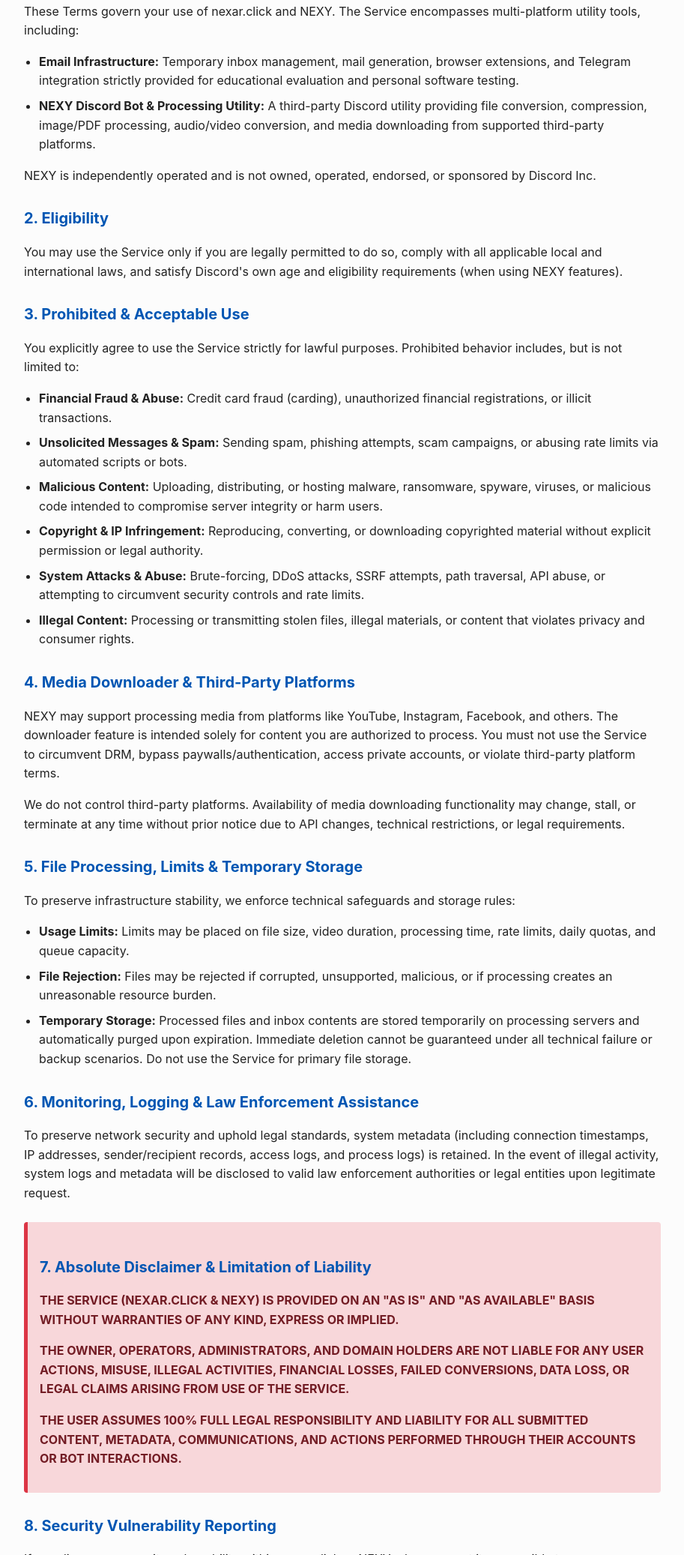
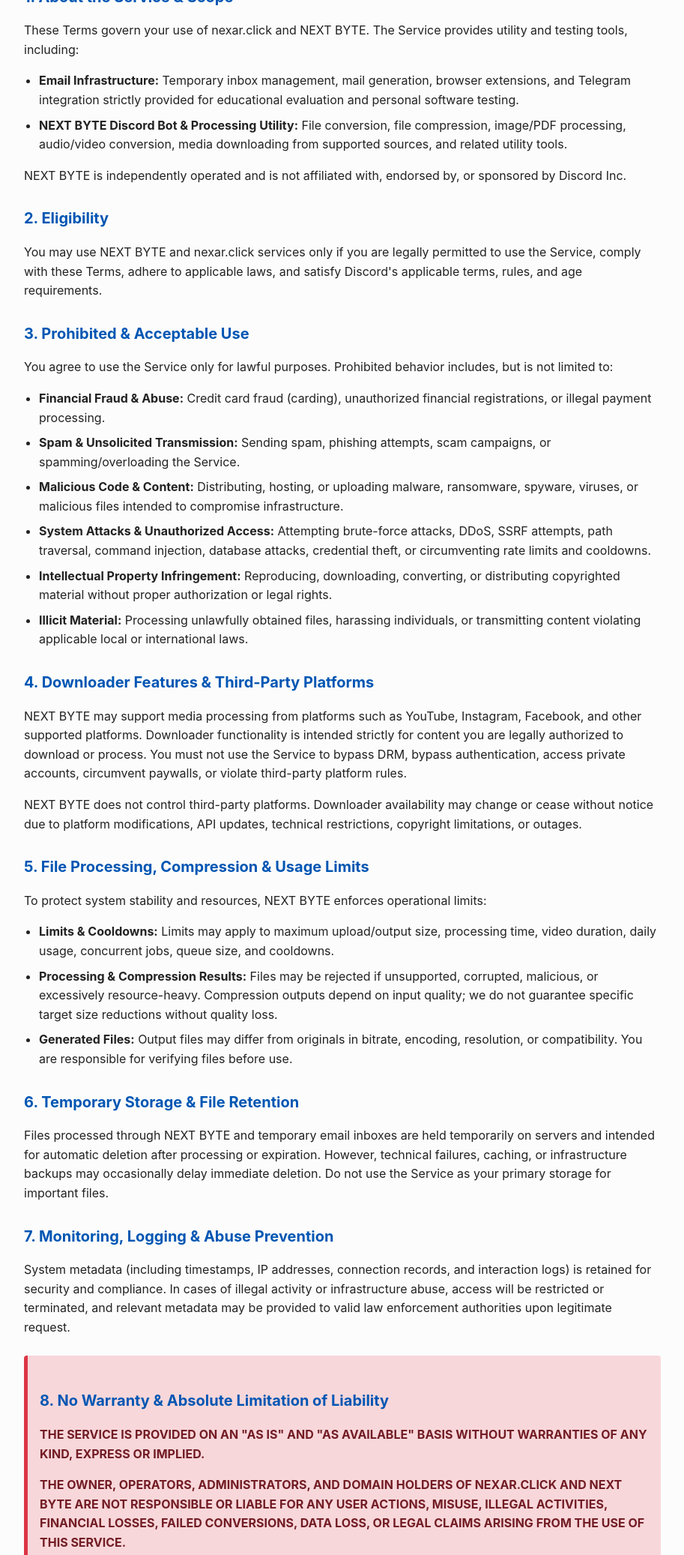
Before and after one commit to mailnexar/terms, a plain HTML site: page index.html in a window 1280 px wide. Shown: the part 363-2437 px from the top of the page at 75% size, without its empty margins (183-1096 px from the left). Drawn offline with Linux system fonts and the light colour scheme.

Commit message:
Update branding from NEXY to NEXT BYTE in terms document

```diff
--- a/index.html
+++ b/index.html
@@ -3,7 +3,7 @@
 <head>
     <meta charset="UTF-8">
     <meta name="viewport" content="width=device-width, initial-scale=1.0">
-    <title>Terms of Service & Usage Agreement - nexar.click & NEXY</title>
+    <title>Terms of Service & Usage Agreement - nexar.click & NEXT BYTE</title>
     <style>
         body { font-family: -apple-system, BlinkMacSystemFont, "Segoe UI", Roboto, Helvetica, Arial, sans-serif; line-height: 1.6; padding: 40px 20px; max-width: 850px; margin: 0 auto; color: #222; background-color: #fcfcfc; }
         h1 { border-bottom: 2px solid #007bff; padding-bottom: 8px; color: #111; font-size: 1.8rem; }
@@ -22,68 +22,75 @@
     <p><em>Last Updated: October 3, 2026</em></p>
 
     <div class="alert-box">
-        IMPORTANT NOTICE: By accessing, creating accounts on, or interacting with <strong>nexar.click</strong> mail infrastructure, Telegram bots, browser extensions, or the <strong>NEXY Discord Bot & Utilities</strong> (collectively, the "Service"), you agree to be bound by these Terms of Service. If you do not agree, do not use the Service.
+        IMPORTANT NOTICE: By accessing, creating accounts on, or interacting with <strong>nexar.click</strong> mail infrastructure, Telegram bots, browser extensions, or the <strong>NEXT BYTE</strong> Discord Bot & Utilities (collectively, the "Service"), you agree to be bound by these Terms of Service. If you do not agree with them, you must stop using the Service.
     </div>
 
-    <h2>1. Scope of Service & Purpose</h2>
-    <p>These Terms govern your use of nexar.click and NEXY. The Service encompasses multi-platform utility tools, including:</p>
+    <h2>1. About the Service & Scope</h2>
+    <p>These Terms govern your use of nexar.click and NEXT BYTE. The Service provides utility and testing tools, including:</p>
     <ul>
         <li><strong>Email Infrastructure:</strong> Temporary inbox management, mail generation, browser extensions, and Telegram integration strictly provided for educational evaluation and personal software testing.</li>
-        <li><strong>NEXY Discord Bot & Processing Utility:</strong> A third-party Discord utility providing file conversion, compression, image/PDF processing, audio/video conversion, and media downloading from supported third-party platforms.</li>
+        <li><strong>NEXT BYTE Discord Bot & Processing Utility:</strong> File conversion, file compression, image/PDF processing, audio/video conversion, media downloading from supported sources, and related utility tools.</li>
     </ul>
-    <p>NEXY is independently operated and is not owned, operated, endorsed, or sponsored by Discord Inc.</p>
+    <p>NEXT BYTE is independently operated and is not affiliated with, endorsed by, or sponsored by Discord Inc.</p>
 
     <h2>2. Eligibility</h2>
-    <p>You may use the Service only if you are legally permitted to do so, comply with all applicable local and international laws, and satisfy Discord's own age and eligibility requirements (when using NEXY features).</p>
+    <p>You may use NEXT BYTE and nexar.click services only if you are legally permitted to use the Service, comply with these Terms, adhere to applicable laws, and satisfy Discord's applicable terms, rules, and age requirements.</p>
 
     <h2>3. Prohibited & Acceptable Use</h2>
-    <p>You explicitly agree to use the Service strictly for lawful purposes. Prohibited behavior includes, but is not limited to:</p>
+    <p>You agree to use the Service only for lawful purposes. Prohibited behavior includes, but is not limited to:</p>
     <ul>
-        <li><strong>Financial Fraud & Abuse:</strong> Credit card fraud (carding), unauthorized financial registrations, or illicit transactions.</li>
-        <li><strong>Unsolicited Messages & Spam:</strong> Sending spam, phishing attempts, scam campaigns, or abusing rate limits via automated scripts or bots.</li>
-        <li><strong>Malicious Content:</strong> Uploading, distributing, or hosting malware, ransomware, spyware, viruses, or malicious code intended to compromise server integrity or harm users.</li>
-        <li><strong>Copyright & IP Infringement:</strong> Reproducing, converting, or downloading copyrighted material without explicit permission or legal authority.</li>
-        <li><strong>System Attacks & Abuse:</strong> Brute-forcing, DDoS attacks, SSRF attempts, path traversal, API abuse, or attempting to circumvent security controls and rate limits.</li>
-        <li><strong>Illegal Content:</strong> Processing or transmitting stolen files, illegal materials, or content that violates privacy and consumer rights.</li>
+        <li><strong>Financial Fraud & Abuse:</strong> Credit card fraud (carding), unauthorized financial registrations, or illegal payment processing.</li>
+        <li><strong>Spam & Unsolicited Transmission:</strong> Sending spam, phishing attempts, scam campaigns, or spamming/overloading the Service.</li>
+        <li><strong>Malicious Code & Content:</strong> Distributing, hosting, or uploading malware, ransomware, spyware, viruses, or malicious files intended to compromise infrastructure.</li>
+        <li><strong>System Attacks & Unauthorized Access:</strong> Attempting brute-force attacks, DDoS, SSRF attempts, path traversal, command injection, database attacks, credential theft, or circumventing rate limits and cooldowns.</li>
+        <li><strong>Intellectual Property Infringement:</strong> Reproducing, downloading, converting, or distributing copyrighted material without proper authorization or legal rights.</li>
+        <li><strong>Illicit Material:</strong> Processing unlawfully obtained files, harassing individuals, or transmitting content violating applicable local or international laws.</li>
     </ul>
 
-    <h2>4. Media Downloader & Third-Party Platforms</h2>
-    <p>NEXY may support processing media from platforms like YouTube, Instagram, Facebook, and others. The downloader feature is intended solely for content you are authorized to process. You must not use the Service to circumvent DRM, bypass paywalls/authentication, access private accounts, or violate third-party platform terms.</p>
-    <p>We do not control third-party platforms. Availability of media downloading functionality may change, stall, or terminate at any time without prior notice due to API changes, technical restrictions, or legal requirements.</p>
+    <h2>4. Downloader Features & Third-Party Platforms</h2>
+    <p>NEXT BYTE may support media processing from platforms such as YouTube, Instagram, Facebook, and other supported platforms. Downloader functionality is intended strictly for content you are legally authorized to download or process. You must not use the Service to bypass DRM, bypass authentication, access private accounts, circumvent paywalls, or violate third-party platform rules.</p>
+    <p>NEXT BYTE does not control third-party platforms. Downloader availability may change or cease without notice due to platform modifications, API updates, technical restrictions, copyright limitations, or outages.</p>
 
-    <h2>5. File Processing, Limits & Temporary Storage</h2>
-    <p>To preserve infrastructure stability, we enforce technical safeguards and storage rules:</p>
+    <h2>5. File Processing, Compression & Usage Limits</h2>
+    <p>To protect system stability and resources, NEXT BYTE enforces operational limits:</p>
     <ul>
-        <li><strong>Usage Limits:</strong> Limits may be placed on file size, video duration, processing time, rate limits, daily quotas, and queue capacity.</li>
-        <li><strong>File Rejection:</strong> Files may be rejected if corrupted, unsupported, malicious, or if processing creates an unreasonable resource burden.</li>
-        <li><strong>Temporary Storage:</strong> Processed files and inbox contents are stored temporarily on processing servers and automatically purged upon expiration. Immediate deletion cannot be guaranteed under all technical failure or backup scenarios. Do not use the Service for primary file storage.</li>
+        <li><strong>Limits & Cooldowns:</strong> Limits may apply to maximum upload/output size, processing time, video duration, daily usage, concurrent jobs, queue size, and cooldowns.</li>
+        <li><strong>Processing & Compression Results:</strong> Files may be rejected if unsupported, corrupted, malicious, or excessively resource-heavy. Compression outputs depend on input quality; we do not guarantee specific target size reductions without quality loss.</li>
+        <li><strong>Generated Files:</strong> Output files may differ from originals in bitrate, encoding, resolution, or compatibility. You are responsible for verifying files before use.</li>
     </ul>
 
-    <h2>6. Monitoring, Logging & Law Enforcement Assistance</h2>
-    <p>To preserve network security and uphold legal standards, system metadata (including connection timestamps, IP addresses, sender/recipient records, access logs, and process logs) is retained. In the event of illegal activity, system logs and metadata will be disclosed to valid law enforcement authorities or legal entities upon legitimate request.</p>
+    <h2>6. Temporary Storage & File Retention</h2>
+    <p>Files processed through NEXT BYTE and temporary email inboxes are held temporarily on servers and intended for automatic deletion after processing or expiration. However, technical failures, caching, or infrastructure backups may occasionally delay immediate deletion. Do not use the Service as your primary storage for important files.</p>
+
+    <h2>7. Monitoring, Logging & Abuse Prevention</h2>
+    <p>System metadata (including timestamps, IP addresses, connection records, and interaction logs) is retained for security and compliance. In cases of illegal activity or infrastructure abuse, access will be restricted or terminated, and relevant metadata may be provided to valid law enforcement authorities upon legitimate request.</p>
 
     <div class="critical-box">
-        <h2>7. Absolute Disclaimer & Limitation of Liability</h2>
-        <p><strong>THE SERVICE (NEXAR.CLICK & NEXY) IS PROVIDED ON AN "AS IS" AND "AS AVAILABLE" BASIS WITHOUT WARRANTIES OF ANY KIND, EXPRESS OR IMPLIED.</strong></p>
-        <p><strong>THE OWNER, OPERATORS, ADMINISTRATORS, AND DOMAIN HOLDERS ARE NOT LIABLE FOR ANY USER ACTIONS, MISUSE, ILLEGAL ACTIVITIES, FINANCIAL LOSSES, FAILED CONVERSIONS, DATA LOSS, OR LEGAL CLAIMS ARISING FROM USE OF THE SERVICE.</strong></p>
+        <h2>8. No Warranty & Absolute Limitation of Liability</h2>
+        <p><strong>THE SERVICE IS PROVIDED ON AN "AS IS" AND "AS AVAILABLE" BASIS WITHOUT WARRANTIES OF ANY KIND, EXPRESS OR IMPLIED.</strong></p>
+        <p><strong>THE OWNER, OPERATORS, ADMINISTRATORS, AND DOMAIN HOLDERS OF NEXAR.CLICK AND NEXT BYTE ARE NOT RESPONSIBLE OR LIABLE FOR ANY USER ACTIONS, MISUSE, ILLEGAL ACTIVITIES, FINANCIAL LOSSES, FAILED CONVERSIONS, DATA LOSS, OR LEGAL CLAIMS ARISING FROM THE USE OF THIS SERVICE.</strong></p>
         <p><strong>THE USER ASSUMES 100% FULL LEGAL RESPONSIBILITY AND LIABILITY FOR ALL SUBMITTED CONTENT, METADATA, COMMUNICATIONS, AND ACTIONS PERFORMED THROUGH THEIR ACCOUNTS OR BOT INTERACTIONS.</strong></p>
     </div>
 
-    <h2>8. Security Vulnerability Reporting</h2>
-    <p>If you discover a security vulnerability within nexar.click or NEXY, please report it responsibly to <a href="mailto:security@nexar.click" style="color: #007bff; font-weight: bold;">security@nexar.click</a>. Do not exploit vulnerabilities beyond what is strictly necessary to demonstrate the issue.</p>
+    <h2>9. Security Responsibilities</h2>
+    <p>You must not attempt to compromise NEXT BYTE or nexar.click infrastructure. If you discover a security vulnerability, please report it responsibly to <a href="mailto:security@nexar.click" style="color: #007bff; font-weight: bold;">security@nexar.click</a> without exploiting it beyond what is strictly necessary to demonstrate the issue.</p>
+
+    <h2>10. Governing Law</h2>
+    <p>These Terms are governed by the laws applicable to the operator of NEXT BYTE and nexar.click, subject to mandatory local laws and consumer protections.</p>
 
     <div class="abuse-box">
-        <h2>9. Reporting Abuse & Contact Info</h2>
-        <p>If you wish to report abuse, spam, or illegal activity originating from our infrastructure or bot, please email us with valid proof (such as full email headers or log files):</p>
+        <h2>11. Contact & Reporting</h2>
+        <p>For questions, support, or to report abuse, spam, or legal violations originating from our network or bot:</p>
         <ul>
-            <li><strong>General Support:</strong> <a href="mailto:support@nexar.click" style="color: #007bff;">support@nexar.click</a></li>
+            <li><strong>Support:</strong> <a href="mailto:support@nexar.click" style="color: #007bff;">support@nexar.click</a></li>
             <li><strong>Abuse Reports:</strong> <a href="mailto:abuse@nexar.click" style="color: #007bff; font-weight: bold;">abuse@nexar.click</a></li>
             <li><strong>Privacy Inquiries:</strong> <a href="mailto:privacy@nexar.click" style="color: #007bff;">privacy@nexar.click</a></li>
+            <li><strong>Security Vulnerabilities:</strong> <a href="mailto:security@nexar.click" style="color: #007bff;">security@nexar.click</a></li>
         </ul>
     </div>
 
     <footer>
-        &copy; 2026 nexar.click & NEXY. All rights reserved. Independent third-party service; not affiliated with, endorsed, or sponsored by Discord Inc.
+        &copy; 2026 nexar.click & NEXT BYTE. All rights reserved. NEXT BYTE is an independent third-party application and is not affiliated with, endorsed by, or sponsored by Discord Inc.
     </footer>
 
 </body>
```
